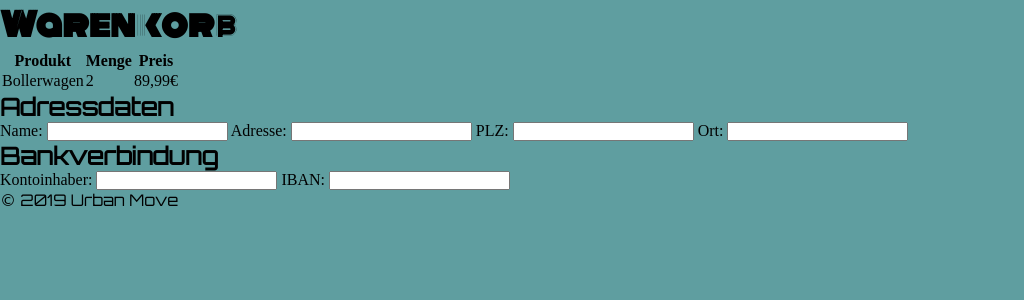
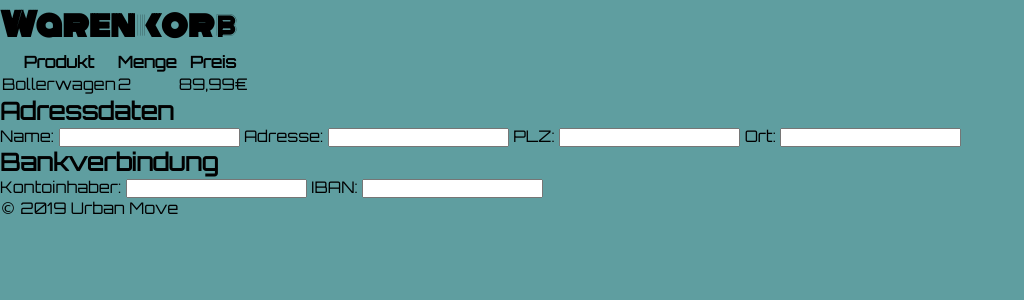
Before and after one commit to IINaNoXiDII/IINaNoXiDII.github.io, a PHP site: page /Warenkorb.html in a window 1280 px wide. Shown: the part 58-358 px from the top of the page, without its empty margins (0-1024 px from the left). Run offline with PHP 8.4, Linux system fonts and the light colour scheme; some libraries are stand-ins or nearby versions.

Commit message:
Update style.css

```diff
--- a/Zwischenprojekt/css/style.css
+++ b/Zwischenprojekt/css/style.css
@@ -29,7 +29,7 @@ h1 {
     font-family: 'Monoton', cursive;
 }
 
-h2, h3, h4, p{
+h2, h3, h4, p, table,div{
 font-family: 'Orbitron', cursive;
 
 }
```
